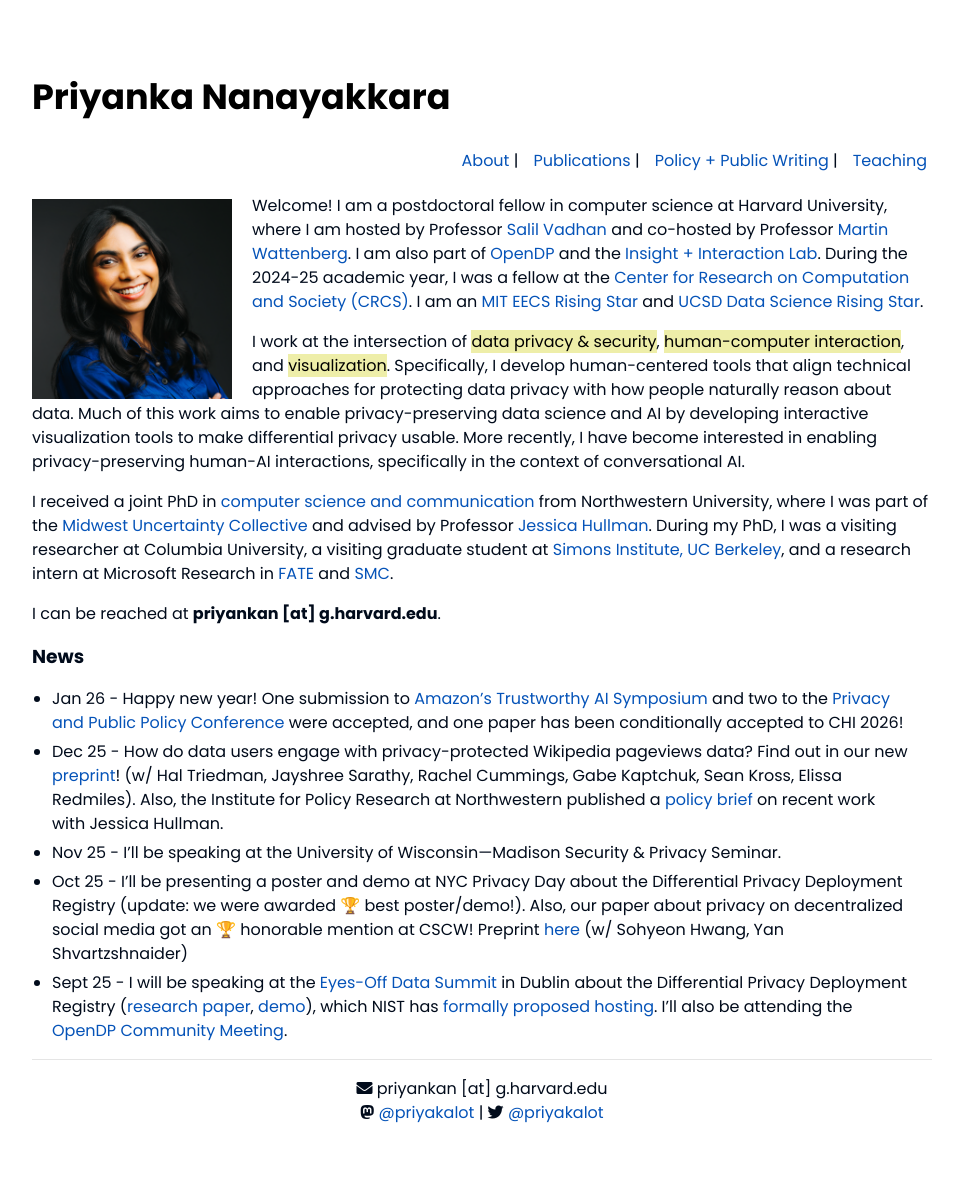
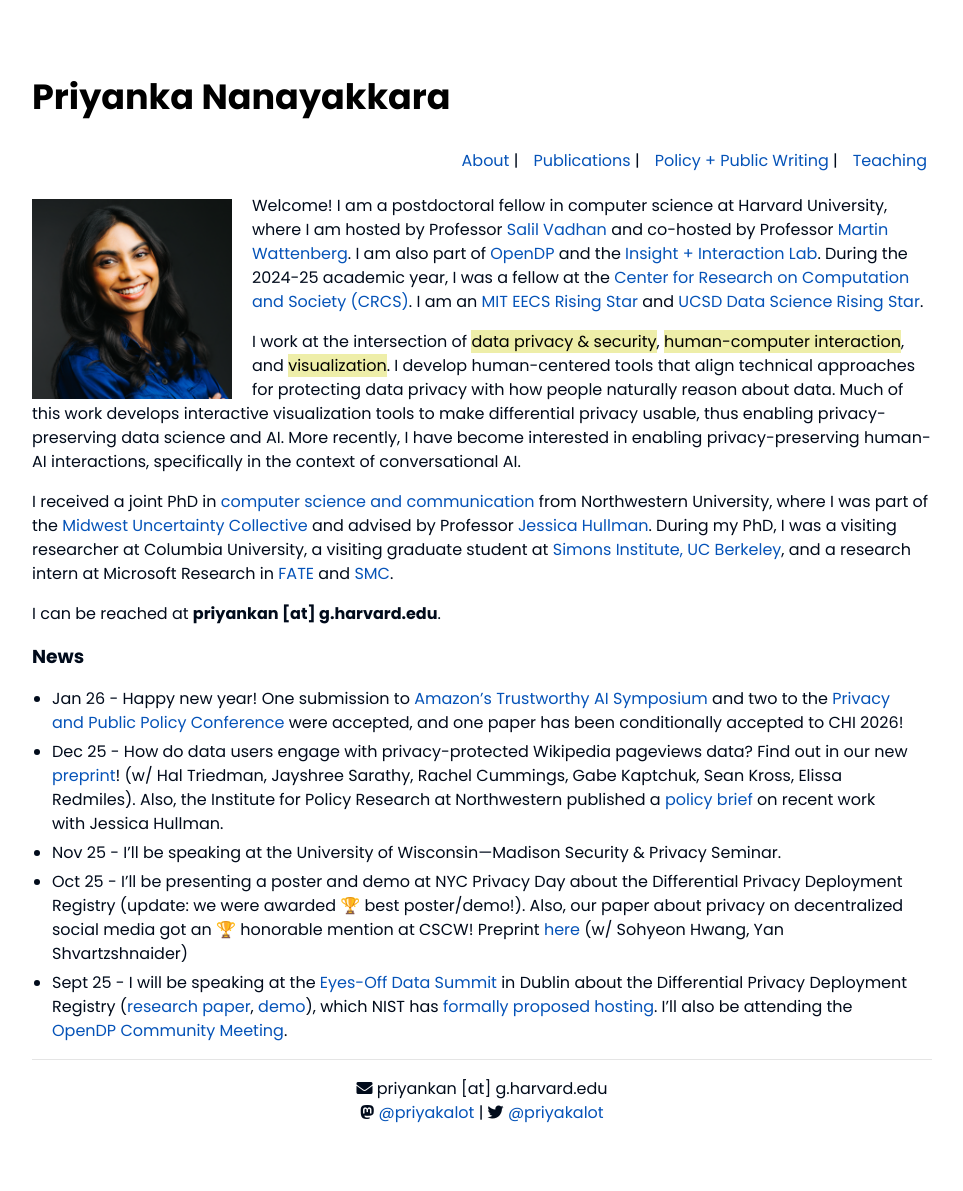
Before and after one commit to priyakalot/priyakalot.github.io, a Jekyll site: the page built from index.md, in a window 1280 px wide. Shown: the whole page, without its empty margins (158-1121 px from the left). Built offline with Jekyll 4.4.1, drawn with Linux system fonts in a browser that asks for light colours; nearby versions of some CDN libraries.

Commit message:
Update index.md

```diff
--- a/index.md
+++ b/index.md
@@ -5,7 +5,7 @@ layout: default
 
 Welcome! I am a postdoctoral fellow in computer science at Harvard University, where I am hosted by Professor <a href="https://salil.seas.harvard.edu/" target="_blank">Salil Vadhan</a> and co-hosted by Professor <a href="https://www.bewitched.com/" target="_blank">Martin Wattenberg</a>. I am also part of <a href="https://opendp.org/" target="_blank">OpenDP</a> and the <a href="https://insight.seas.harvard.edu/" target="_blank">Insight + Interaction Lab</a>. During the 2024-25 academic year, I was a fellow at the <a href="https://crcs.seas.harvard.edu/news/2025/05/crcs-closes-after-20-years" target="_blank">Center for Research on Computation and Society (CRCS)</a>. I am an <a href="https://risingstars-eecs.mit.edu/" target="_blank">MIT EECS Rising Star</a> and <a href="https://datascience.ucsd.edu/rising-stars-in-data-science/" target="_blank">UCSD Data Science Rising Star</a>.
 
-I work at the intersection of <mark>data privacy & security</mark>, <mark>human-computer interaction</mark>, and <mark>visualization</mark>. Specifically, I develop human-centered tools that align technical approaches for protecting data privacy with how people naturally reason about data. Much of this work aims to enable privacy-preserving data science and AI by developing interactive visualization tools to make differential privacy usable. More recently, I have become interested in enabling privacy-preserving human-AI interactions, specifically in the context of conversational AI.
+I work at the intersection of <mark>data privacy & security</mark>, <mark>human-computer interaction</mark>, and <mark>visualization</mark>. I develop human-centered tools that align technical approaches for protecting data privacy with how people naturally reason about data. Much of this work develops interactive visualization tools to make differential privacy usable, thus enabling privacy-preserving data science and AI. More recently, I have become interested in enabling privacy-preserving human-AI interactions, specifically in the context of conversational AI.
 
 I received a joint PhD in <a href="https://tsb.northwestern.edu/" target="_blank">computer science and communication</a> from Northwestern University, where I was part of the <a href="https://mucollective.northwestern.edu/" target="_blank">Midwest Uncertainty Collective</a> and advised by Professor <a href="http://users.eecs.northwestern.edu/~jhullman/" target="_blank">Jessica Hullman</a>. During my PhD, I was a visiting researcher at Columbia University, a visiting graduate student at <a href="https://simons.berkeley.edu/programs/datadriven2022" target="_blank">Simons Institute, UC Berkeley</a>, and a research intern at Microsoft Research in <a href="https://www.microsoft.com/en-us/research/theme/fate/" target="_blank">FATE</a> and <a href="https://socialmediacollective.org/" target="_blank">SMC</a>.
 
```
